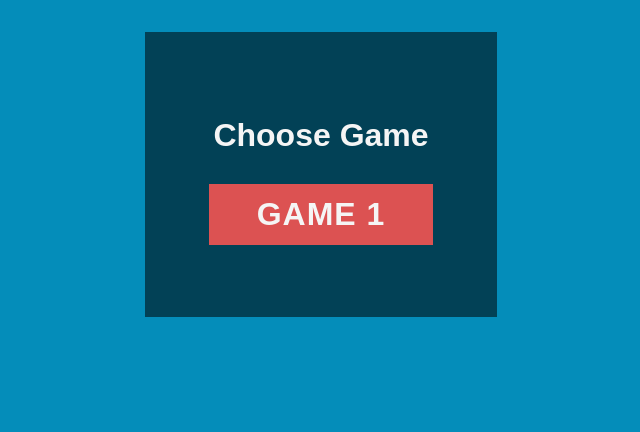
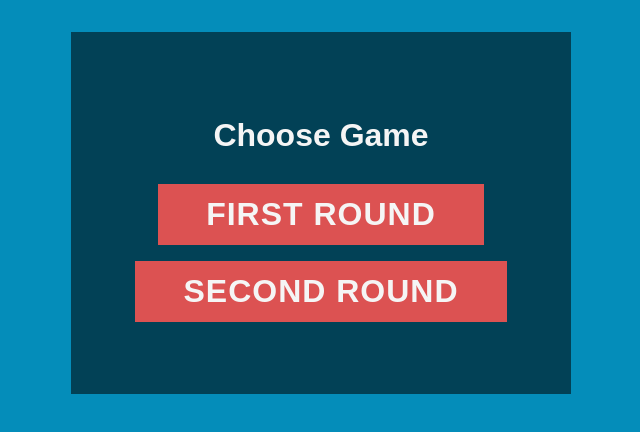
Before and after one commit to tpavlek/muttart, a website: page public/index.html in a window 1280 px wide. Shown: the whole page, without its empty margins (319-959 px from the left). Drawn offline with Linux system fonts and the light colour scheme.

Commit message:
Added new games

```diff
--- a/public/index.html
+++ b/public/index.html
@@ -10,10 +10,16 @@
     <div id="app">
         <h1>Choose Game</h1>
         <div>
-            <a href="game.html#d29yZDEsIHdvcmQyLCB3b3JkMw==" class="button massive">
-                Game 1
+            <a href="game.html#R3JlZW4gYW5kIEdvbGQsIFNhbnRhIE1hcmlhLCBSYWRpYWwgUmFpbHdheSwgR3JlYXQgRGl2aWRlIFdhdGVyZmFsbCwgTWF0dGhldyBNY0NhdWxleSA=" class="button massive">
+                First Round
             </a>
         </div>
+        <div>
+            <a href="game.html#RmFtb3NvIFBpenplcmlhLCBUcmFwcGVycywgR3JlZW4gb25pb24gY2FrZSwgSW5kb29yIFNhbnRhIENsYXVzIFBhcmFkZSwgQ29yb25hIEhvdGVs" class="button massive">
+                Second Round
+            </a>
+        </div>
+
     </div>
 </div>
 </body>
```
